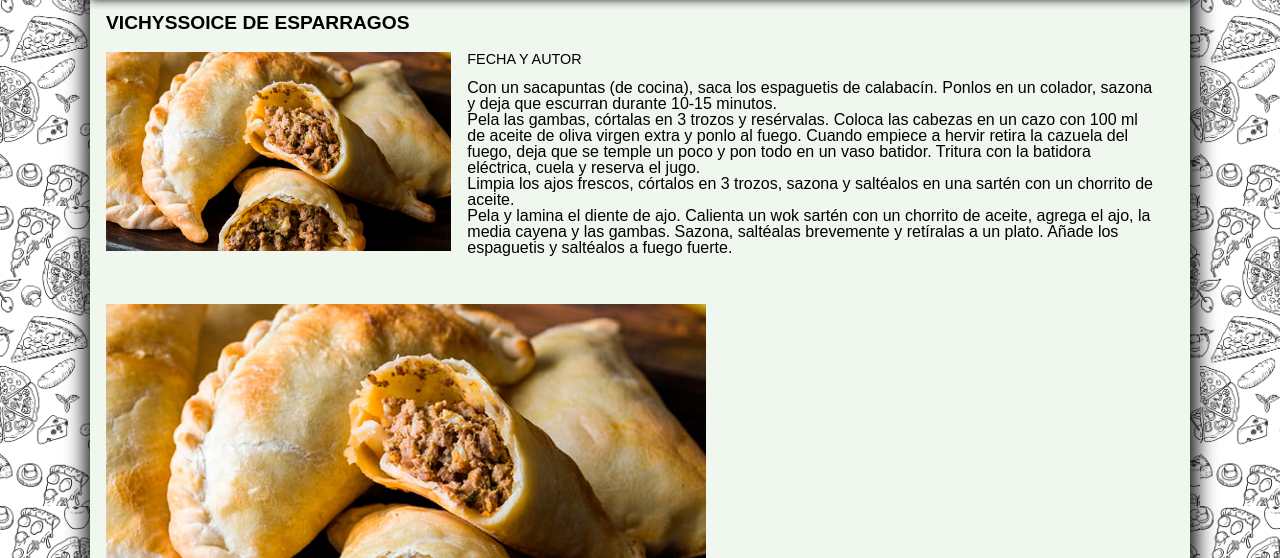
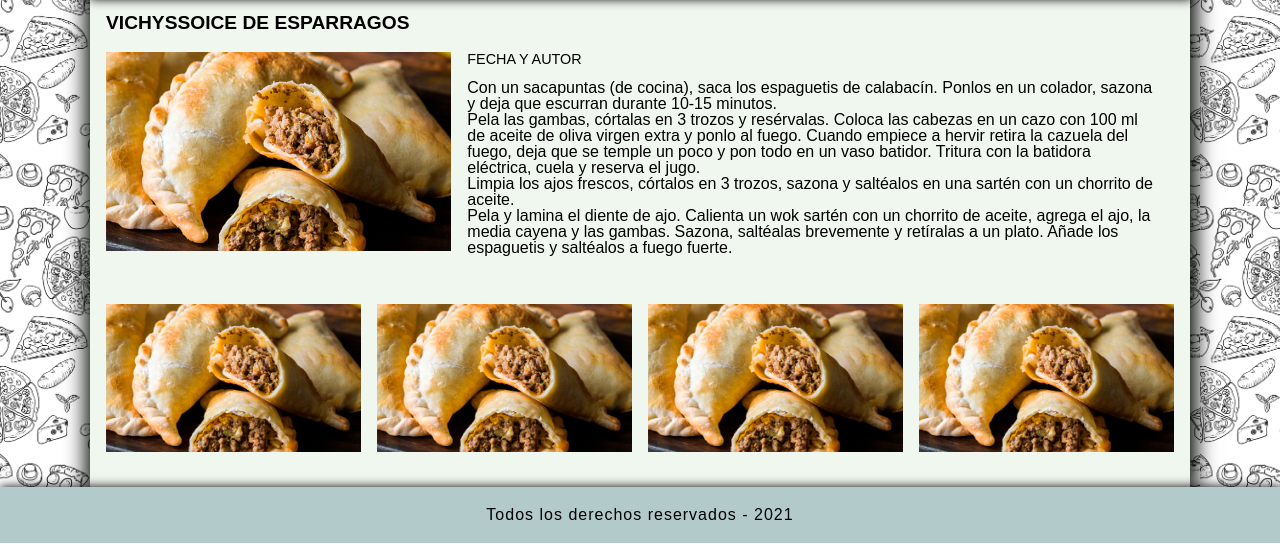
Before and after one commit to bcerto/misRecetas, a plain HTML site: page prueba_3/html/empanadas.html in a window 1280 px wide. Shown: the part 394-952 px from the top of the page. Drawn offline with Linux system fonts and the light colour scheme.

Commit message:
Final pagina web misRecetas

```diff
--- a/prueba_3/html/empanadas.html
+++ b/prueba_3/html/empanadas.html
@@ -64,19 +64,19 @@
 <div class="grid pdg-1">
     <div class="col-desk-12">
         <div class="grid">
-            <div class="col-3-desk col-tab-3 col-mob-6">
+            <div class="col-desk-3 col-tab-3 col-mob-6">
                 <img class="img-receta pdg-btn-1" src="/_resources/empanadas_argentinas.jpg" alt="">
             </div>
 
-            <div class="col-3-desk col-tab-3 col-mob-6">
+            <div class="col-desk-3 col-tab-3 col-mob-6">
                 <img class="img-receta pdg-btn-1" src="/_resources/empanadas_argentinas.jpg" alt="">
             </div>
 
-            <div class="col-3-desk col-tab-3 col-mob-6">
+            <div class="col-desk-3 col-tab-3 col-mob-6">
                 <img class="img-receta pdg-btn-1" src="/_resources/empanadas_argentinas.jpg" alt="">
             </div>
 
-            <div class="col-3-desk col-tab-3 col-mob-6">
+            <div class="col-desk-3 col-tab-3 col-mob-6">
                 <img class="img-receta pdg-btn-1" src="/_resources/empanadas_argentinas.jpg" alt="">
             </div>
         </div>
```
